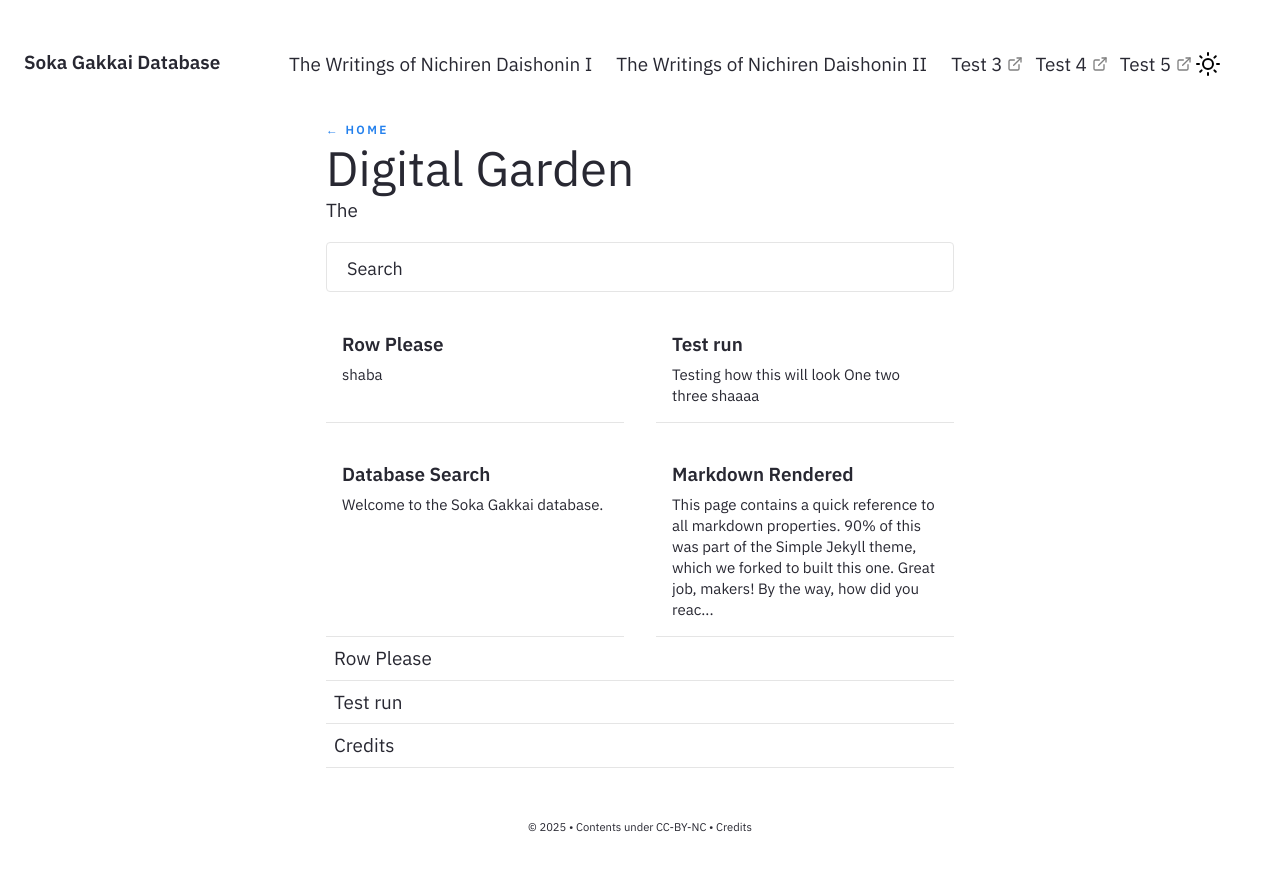
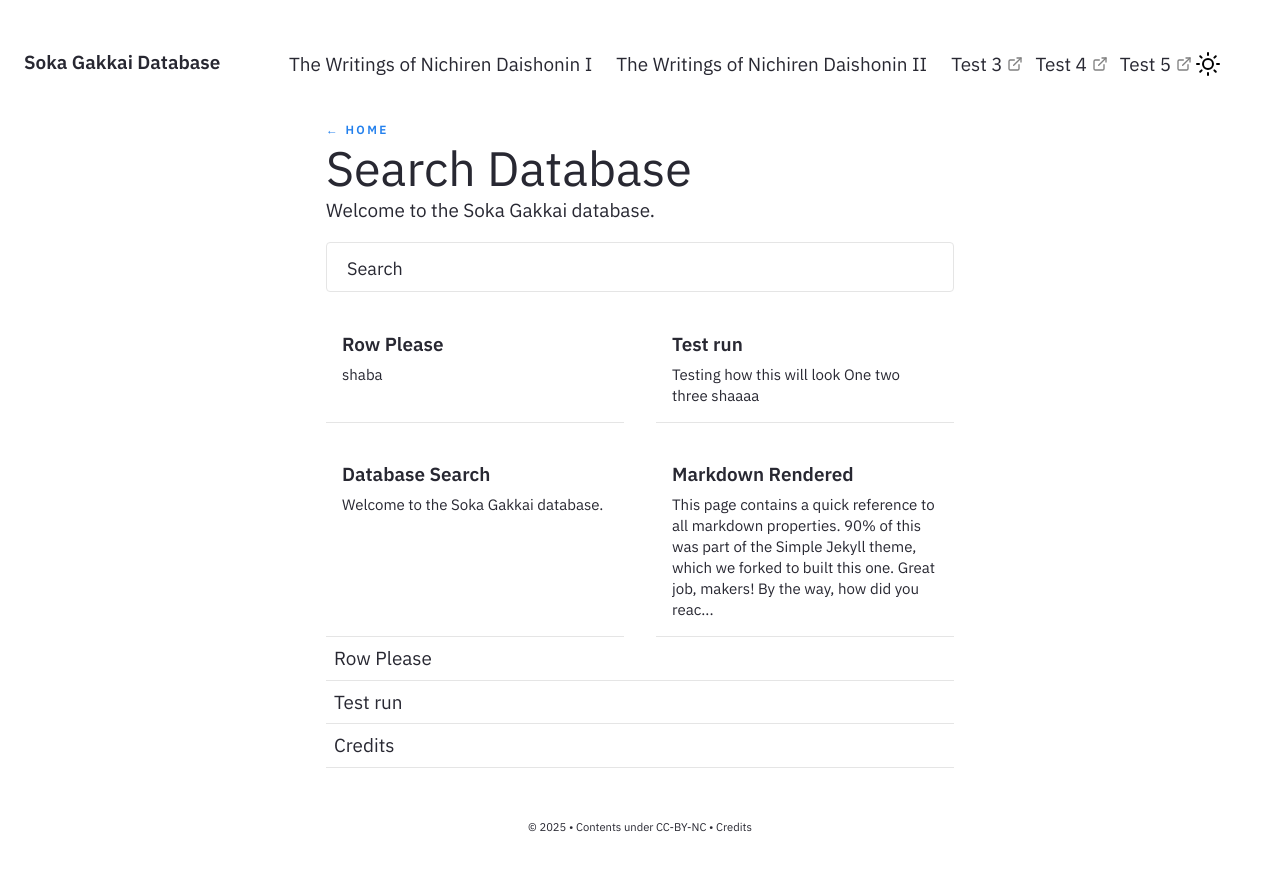
Before and after one commit to sokagakkaidatabase/sokagakkaidatabase.github.io, a Jekyll site: the page built from pages/notes.md, in a window 1280 px wide. Shown: the top 871 px of the page. Built offline with Jekyll 4.4.1, drawn with Linux system fonts in a browser that asks for light colours.

Commit message:
Update notes.md

```diff
--- a/pages/notes.md
+++ b/pages/notes.md
@@ -2,7 +2,7 @@
 layout: Post
 permalink: /notes
 feedformat: row
-title: Digital Garden
+title: Search Database
 ---
 
-The
+Welcome to the Soka Gakkai database.
```
